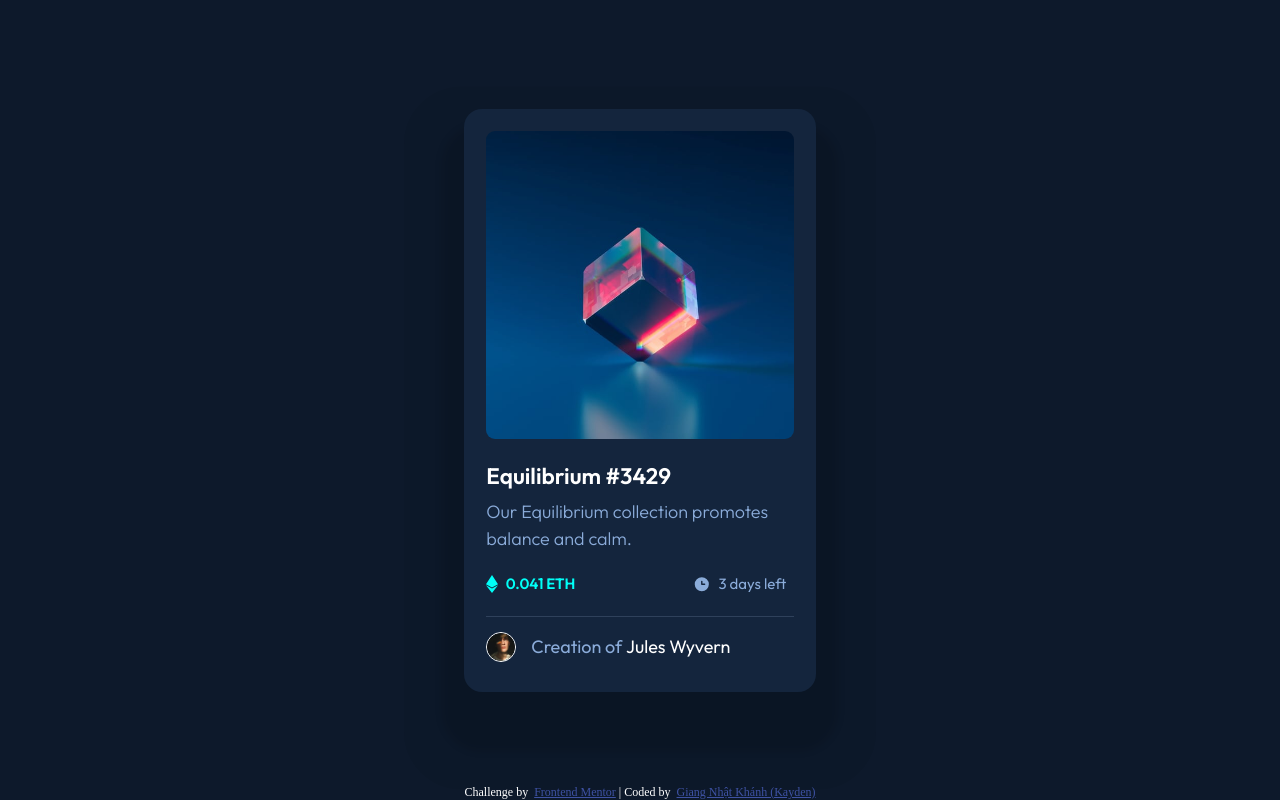
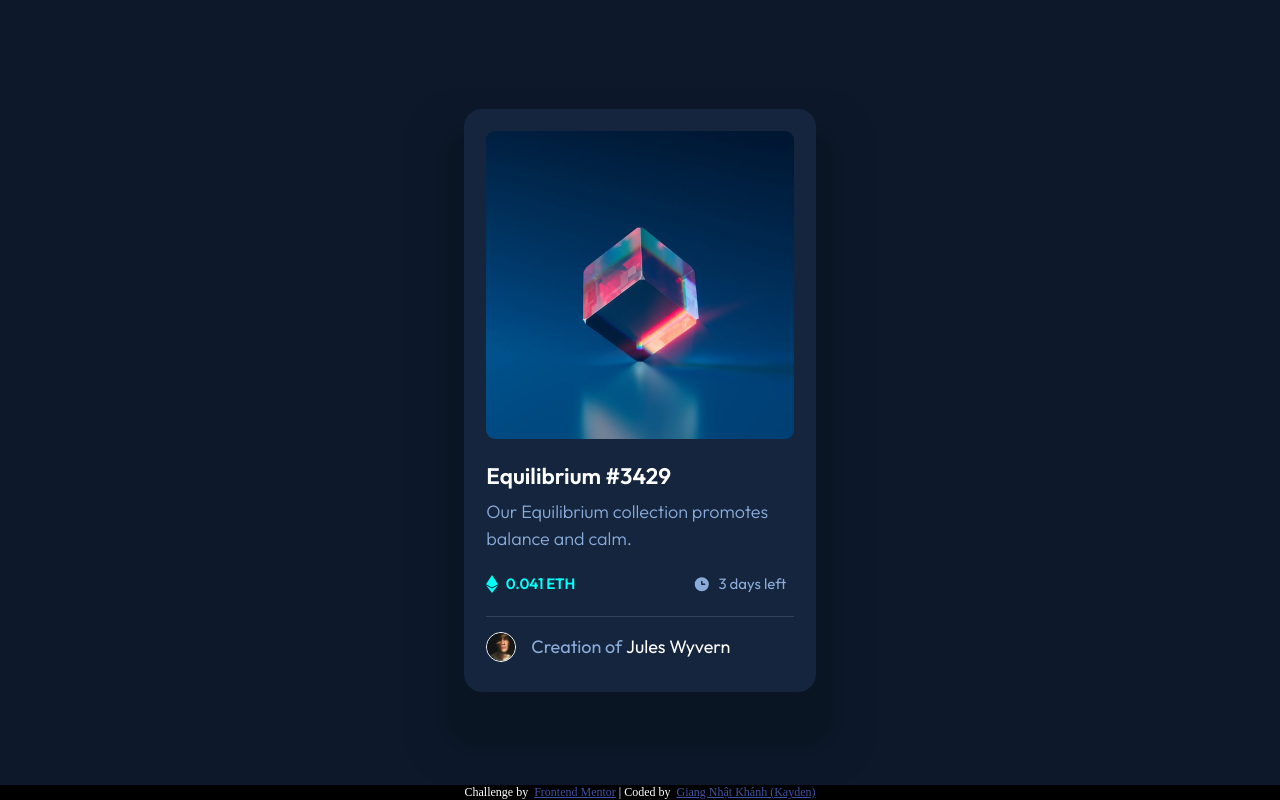
Before and after one commit to KaydenGiang2512/NFT_Preview_Card_Component, a plain HTML site: page index.html in a window 1280 px wide. Drawn offline with Linux system fonts and the light colour scheme; a web font is replaced by a local one.

Commit message:
added styling to attribution footer

```diff
--- a/styles.css
+++ b/styles.css
@@ -25,7 +25,7 @@
     --line-color: hsl(215, 32%, 27%);
 
     /* Footer color */
-    /* --black: hsl(0, 0%, 0%); */
+    --black: hsl(0, 0%, 0%);
 
     /* Font size */
     font-size: 15px;
```
